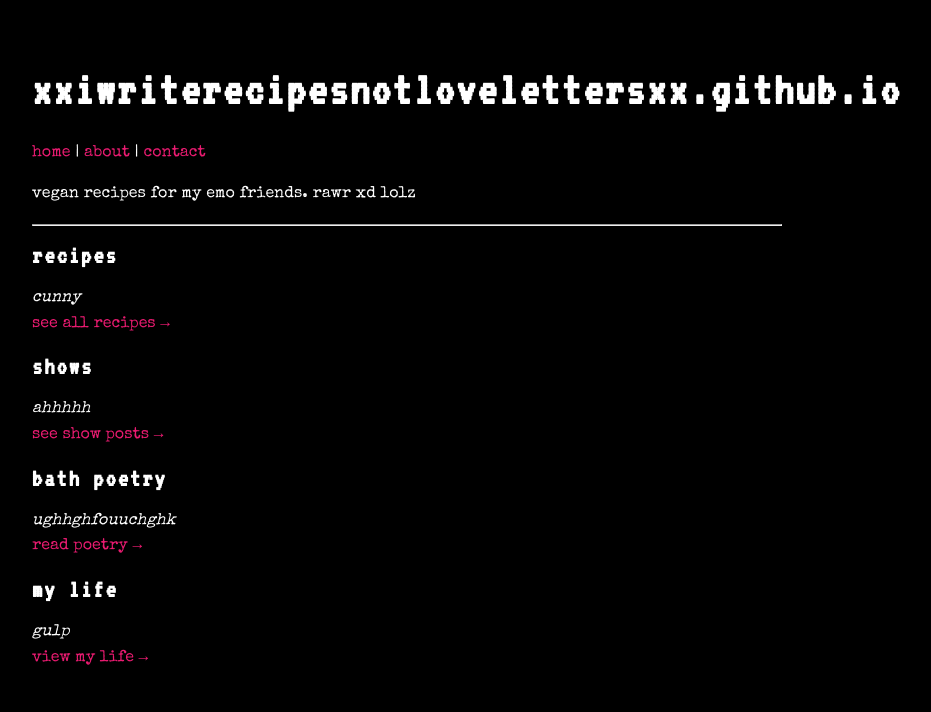
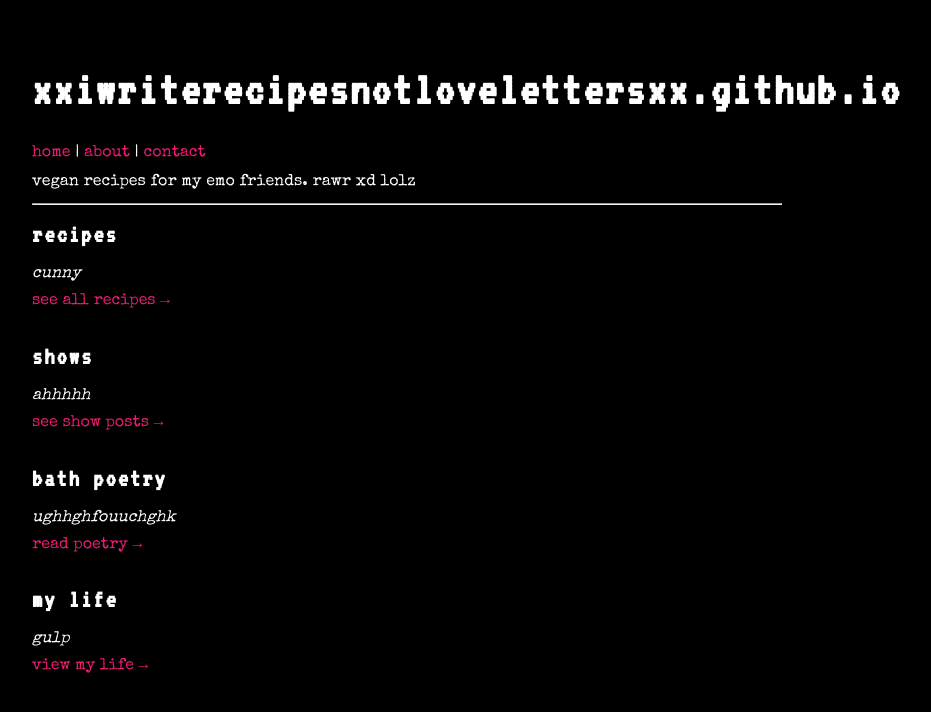
Before and after one commit to xxiwriterecipesnotlovelettersxx/xxiwriterecipesnotlovelettersxx.github.io, a Jekyll site: the page built from index.md, in a window 1280 px wide. Shown: the top 712 px of the page, without its empty margins (233-1164 px from the left). Built offline with Jekyll 4.4.1, drawn with Linux system fonts in a browser that asks for light colours.

Commit message:
Update style.css

```diff
--- a/assets/css/style.css
+++ b/assets/css/style.css
@@ -116,3 +116,24 @@ main ul li {
   margin: 0;
   line-height: 1.3;
 }
+
+/* reduce spacing on homepage only */
+.home h2 {
+  margin-top: 0.75rem;  /* was likely 2–3rem */
+  margin-bottom: 0.2rem;
+}
+
+.home p,
+.home em {
+  margin: 0.2rem 0;
+}
+
+.home a {
+  display: inline-block;
+  margin-top: 0.1rem;
+  margin-bottom: 0.75rem; /* controls spacing between sections */
+}
+
+.home br {
+  line-height: 0.6; /* makes manual <br> smaller */
+}
```
